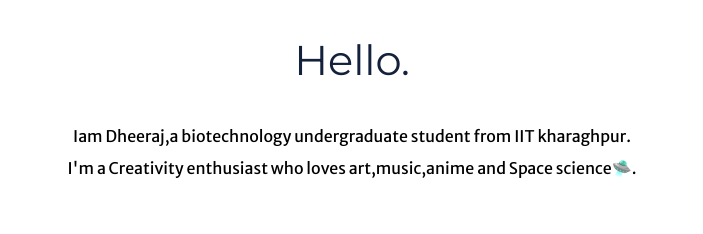
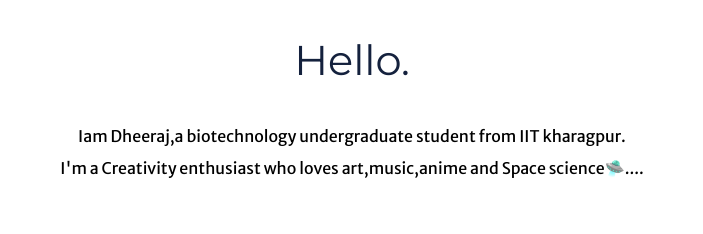
Before and after one commit to D-zero-7/my_info, a plain HTML site: page index.html in a window 1280 px wide. Shown: the part 1028-1262 px from the top of the page, without its empty margins (288-991 px from the left). Drawn offline with Linux system fonts and the light colour scheme.

Commit message:
Update index.html

```diff
--- a/index.html
+++ b/index.html
@@ -26,8 +26,8 @@
     <div class="profile">
         <img class="my-pic" src="images\my pic.png" alt="my piture">
         <h2>Hello.</h2>
-        <p>Iam Dheeraj,a biotechnology undergraduate student from IIT kharaghpur. <br>
-            I'm a Creativity enthusiast who loves art,music,anime and Space science🛸.</p>
+        <p>Iam Dheeraj,a biotechnology undergraduate student from IIT kharagpur. <br>
+            I'm a Creativity enthusiast who loves art,music,anime and Space science🛸....</p>
     </div>
     <hr>
     <div class="skills">
```
